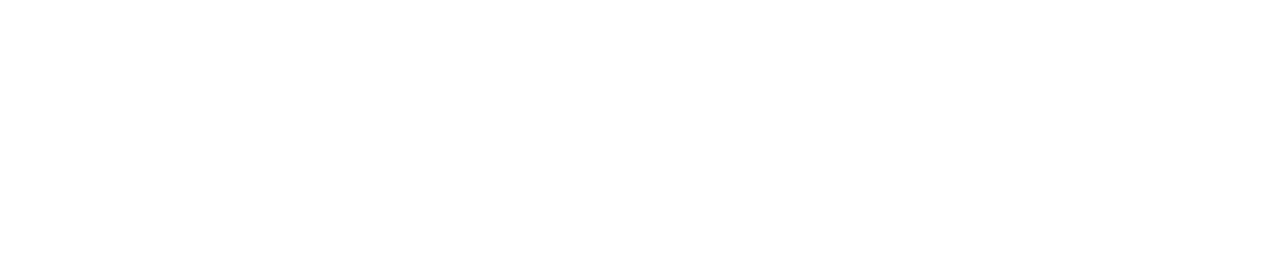
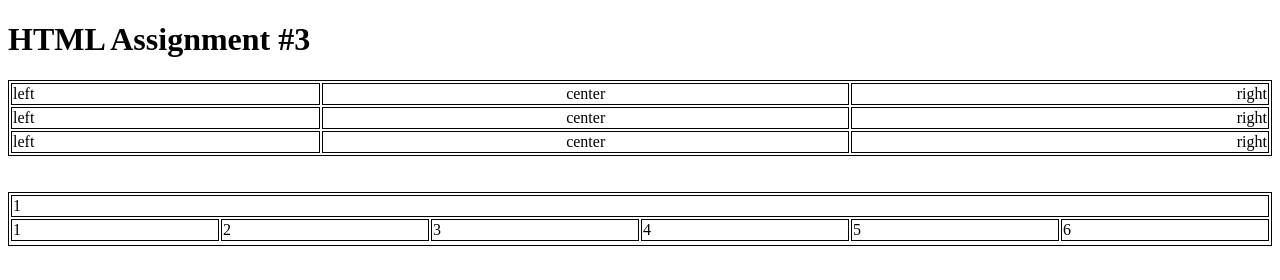
Before and after one commit to acciojob/alignment-Sameerpatle, a website: page main.html in a window 1280 px wide. Drawn offline with Linux system fonts and the light colour scheme.

Commit message:
created a submission

```diff
--- a/main.html
+++ b/main.html
@@ -4,13 +4,54 @@
 
 <head>
 	<link rel="stylesheet" href="styles.css">
+	<title>HTML Assignment 3</title>
 </head>
 
 <body>
 	<!-- the entire body must be written by student -->
     <script type="text/javascript" src="./script.js">
 </script>
+<h1>HTML Assignment #3</h1>
+	<table id="table-1">
+		<tr>
+			<td id="t11">left</td>
+			<td class="center" id="t12">center</td>
+			<td class="right" id="t13">right</td>
+		</tr>
 
+		<tr>
+			<td id="t11">left</td>
+			<td class="center" id="t12">center</td>
+			<td class="right" id="t13">right</td>
+		</tr>
+
+		<tr>
+			<td id="t11">left</td>
+			<td class="center" id="t12">center</td>
+			<td class="right" id="t13">right</td>
+		</tr>
+
+	</table>
+	<br><br>
+
+	<table id="table-2">
+		<tr>
+			<td colspan="6">1</td>
+		</tr>
+		<tr>
+			<td>1</td>
+			<td>2</td>
+			<td>3</td>
+			<td>4</td>
+			<td>5</td>
+			<td>6</td>
+		</tr>
+
+		<tr>
+
+		</tr>
+
+	</table>
 </body>
 
 </html>
--- a/script.js
+++ b/script.js
@@ -1 +1 @@
-//your JS code here. If required.
+//your JS code here. If requ
--- a/styles.css
+++ b/styles.css
@@ -1 +1,13 @@
 /*  your css code here. If applicable */
+table,td{
+	border:1px solid black;
+}
+table{
+	width:100%
+}
+.center{
+	text-align:center;
+}
+.right{
+	text-align:right;
+}
```
